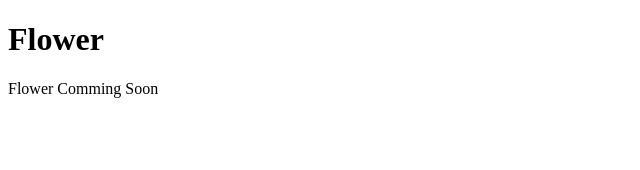
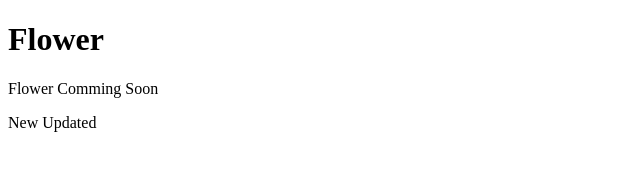
Before and after one commit to Macsyful/flower-shop, a plain HTML site: page index.html in a window 1280 px wide. Shown: the whole page, without its empty margins (0-640 px from the left). Drawn offline with Linux system fonts and the light colour scheme.

Commit message:
updated featured

```diff
--- a/index.html
+++ b/index.html
@@ -8,5 +8,6 @@
 <body>
     <h1>Flower</h1>
     <p>Flower Comming Soon</p>
+    <p>New Updated</p>
 </body>
 </html>
```
